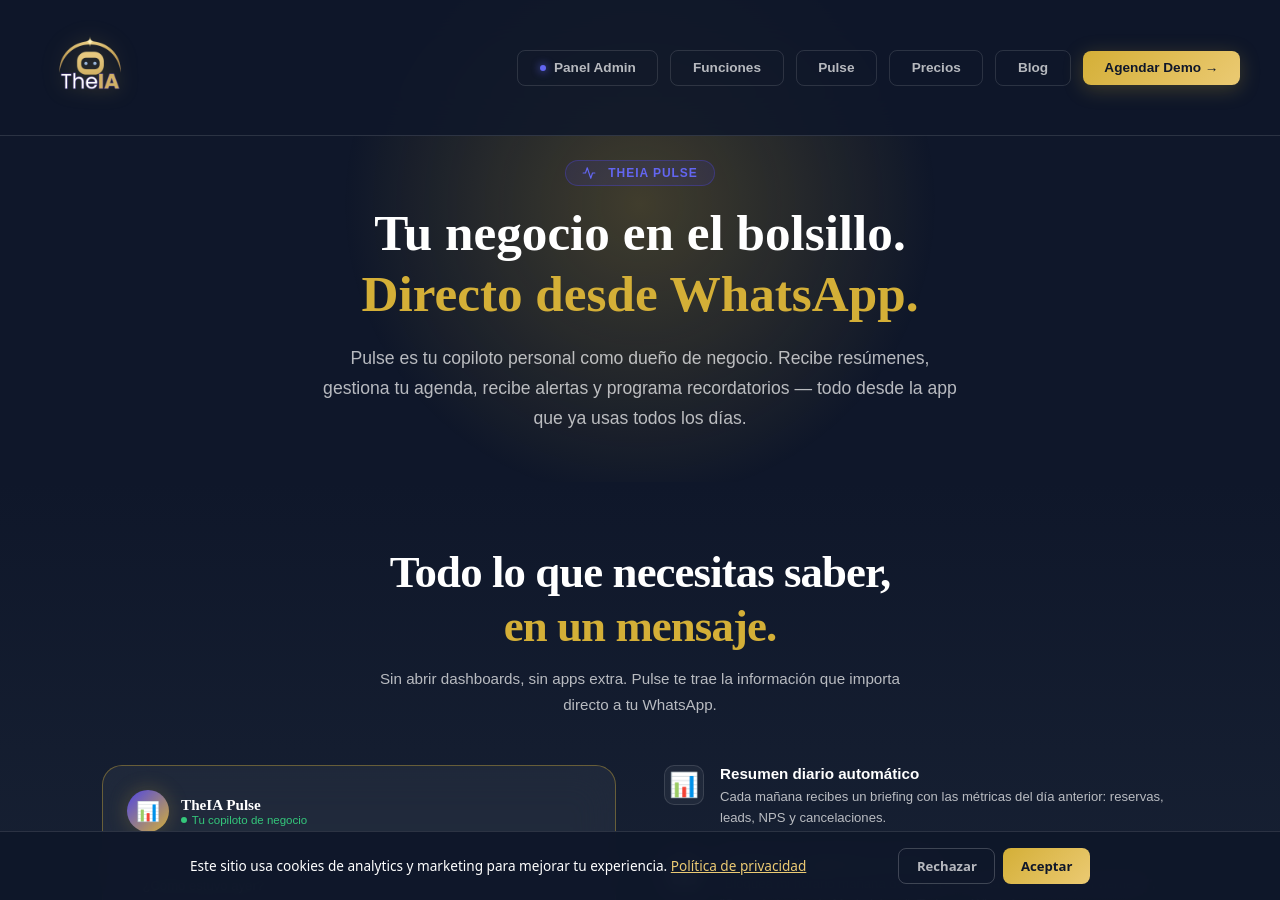
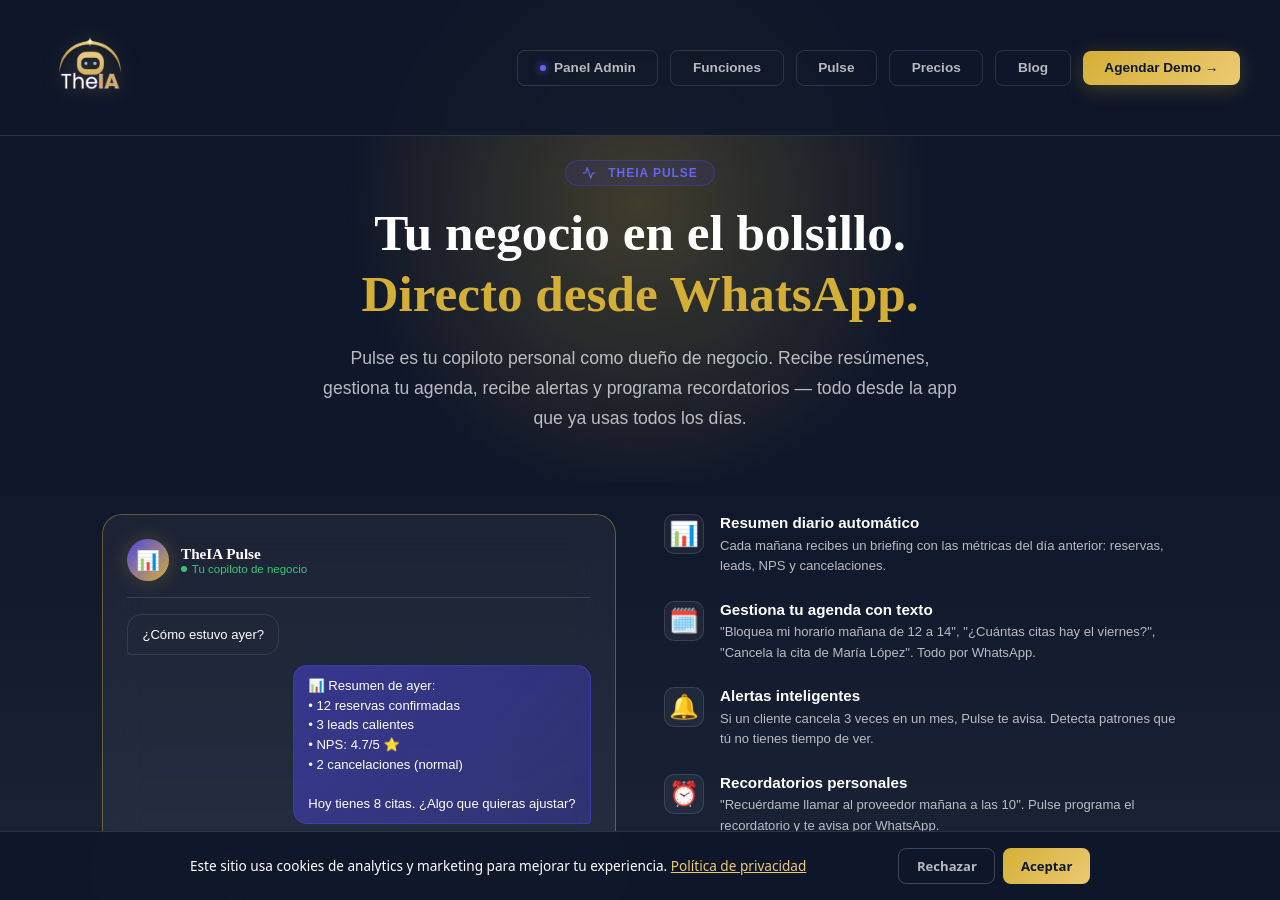
Before and after one commit to rodmera/theia-landing, a Jekyll site: the page pulse.html, which Jekyll copies as it is, in a window 1280 px wide and 900 px high. Built offline with Jekyll 4.4.1, drawn with Linux system fonts in a browser that asks for light colours.

Commit message:
fix(web): remover titulo redundante en pulse para agilizar flujo de lectura

```diff
--- a/pulse.html
+++ b/pulse.html
@@ -771,11 +771,9 @@
   </section>
 
   <!-- Pulse Section -->
-  <section class="pulse" id="pulse">
+  <section class="pulse" id="pulse" style="padding-top: 2rem;">
     <div class="container">
-      <h2 class="section-title reveal">Todo lo que necesitas saber,<br /><span class="gold">en un mensaje.</span></h2>
-      <p class="section-sub reveal">Sin abrir dashboards, sin apps extra. Pulse te trae la información que importa directo a tu WhatsApp.</p>
-      <div class="pulse-layout">
+      <div class="pulse-layout" style="margin-top: 0;">
         <div class="pulse-chat reveal">
           <div class="chat-header">
             <div class="chat-avatar">📊</div>
```
